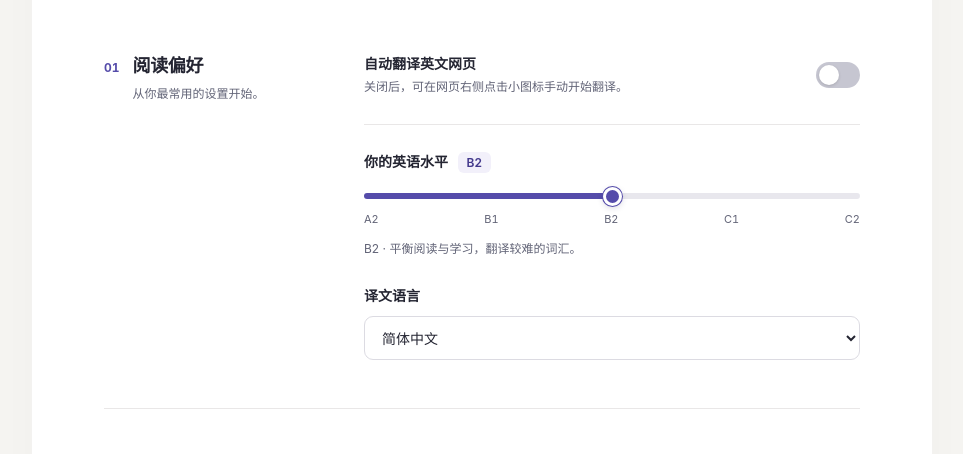
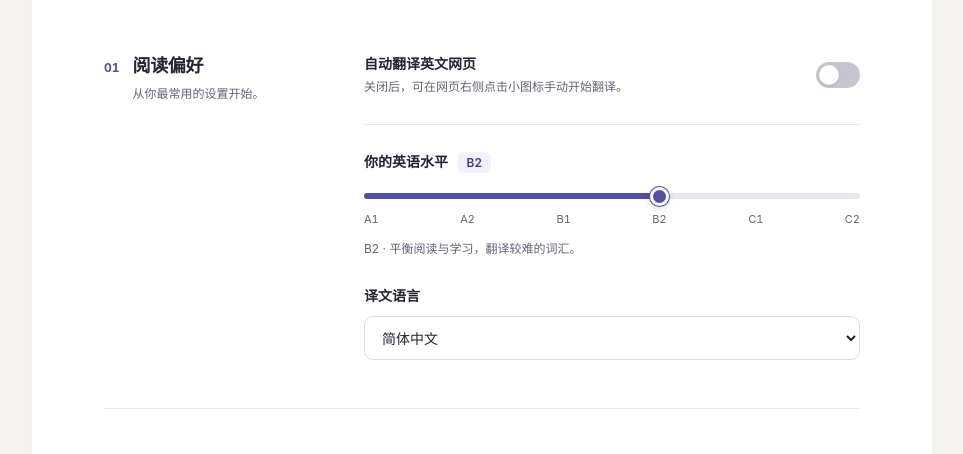
Before and after one commit to rossroma/word-wise, a browser extension: page options.html in a window 1280 px wide. Shown: the part 277-731 px from the top of the page, without its empty margins (158-1121 px from the left). Drawn offline with Linux system fonts and the light colour scheme.

Commit message:
feat: 设置页支持 A1 档并优化级别说明

```diff
--- a/options.html
+++ b/options.html
@@ -28,8 +28,8 @@
           <div class="form-group">
             <label for="difficultyLevel">你的英语水平 <span class="level-value" id="levelDisplay">B2</span></label>
             <div class="slider-container">
-              <input type="range" id="difficultyLevel" class="range-slider" min="2" max="6" value="4" step="1" aria-describedby="levelHelp">
-              <div class="slider-labels" aria-hidden="true"><span>A2</span><span>B1</span><span>B2</span><span>C1</span><span>C2</span></div>
+              <input type="range" id="difficultyLevel" class="range-slider" min="1" max="6" value="4" step="1" aria-describedby="levelHelp">
+              <div class="slider-labels" aria-hidden="true"><span>A1</span><span>A2</span><span>B1</span><span>B2</span><span>C1</span><span>C2</span></div>
             </div>
             <p class="help-text" id="levelHelp">B2 · 平衡阅读与学习，翻译较难的词汇。</p>
           </div>
--- a/options.js
+++ b/options.js
@@ -61,6 +61,7 @@ document.addEventListener('DOMContentLoaded', () => {
 
   // CEFR等级映射
   const cefrLevels = {
+    1: 'A1',
     2: 'A2',
     3: 'B1',
     4: 'B2',
@@ -68,7 +69,8 @@ document.addEventListener('DOMContentLoaded', () => {
     6: 'C2'
   };
   const levelDescriptions = {
-    2: 'A2 · 翻译更多词汇，适合刚开始读英文内容。',
+    1: 'A1 · 翻译更多词汇，适合刚开始读英文内容。',
+    2: 'A2 · 翻译较多词汇，帮助逐步适应英文阅读。',
     3: 'B1 · 保留熟悉的表达，翻译较生疏的词汇。',
     4: 'B2 · 平衡阅读与学习，翻译较难的词汇。',
     5: 'C1 · 只翻译少见和复杂的词汇。',
@@ -78,7 +80,7 @@ document.addEventListener('DOMContentLoaded', () => {
   function updateLevel(level) {
     levelDisplay.textContent = cefrLevels[level] || level;
     levelHelp.textContent = levelDescriptions[level] || '';
-    difficultyLevelSlider.style.setProperty('--slider-progress', `${(level - 2) * 25}%`);
+    difficultyLevelSlider.style.setProperty('--slider-progress', `${(level - 1) * 20}%`);
     difficultyLevelSlider.setAttribute('aria-valuetext', cefrLevels[level] || String(level));
   }
 
--- a/popup.js
+++ b/popup.js
@@ -30,6 +30,7 @@ document.addEventListener('DOMContentLoaded', async () => {
 
   // CEFR等级映射
   const cefrLevels = {
+    1: 'A1',
     2: 'A2',
     3: 'B1',
     4: 'B2',
```
